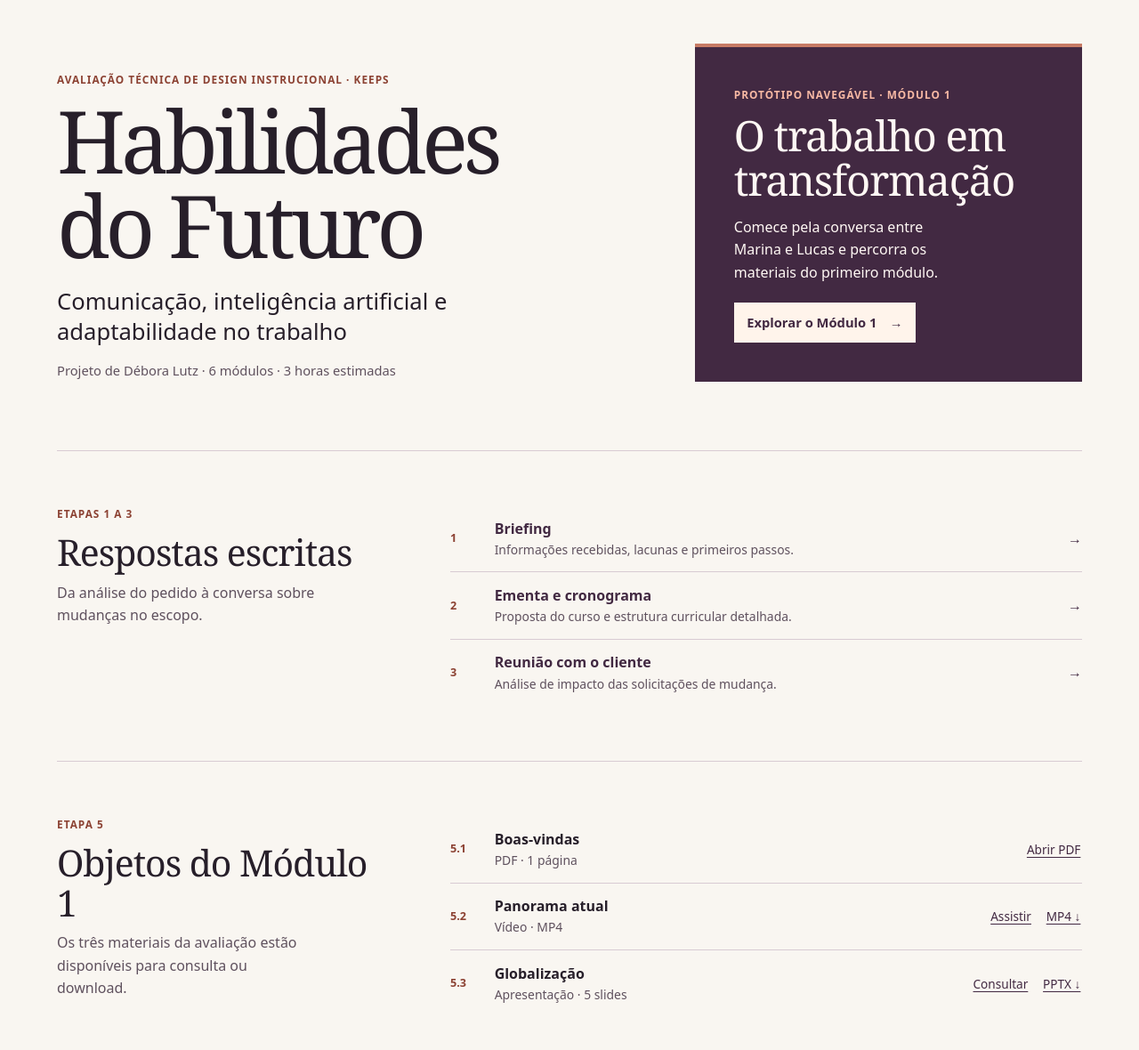
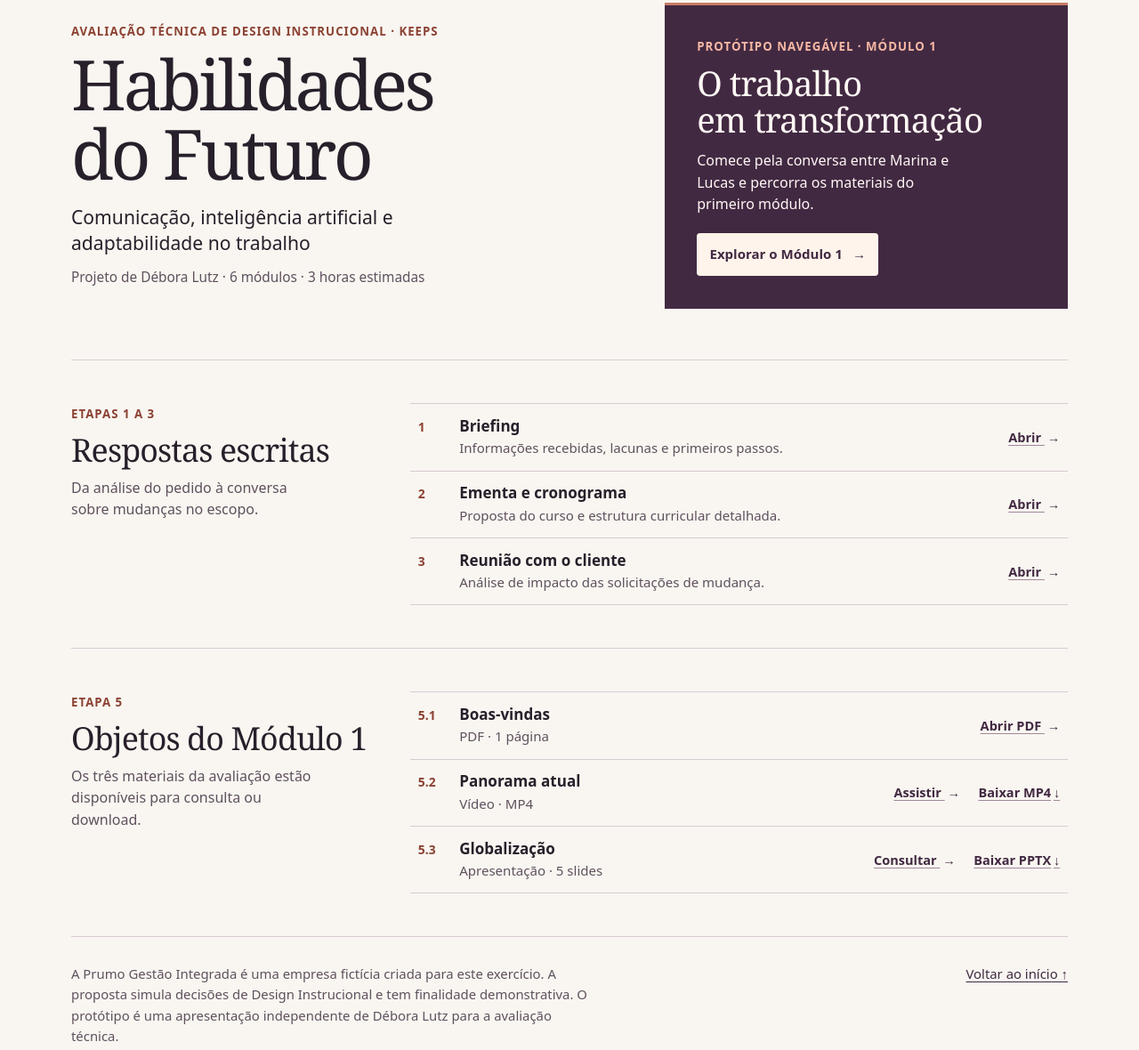
Before and after one commit to deboralutz/keeps-teste-di-2026, a plain HTML site: page site/index.html in a window 1280 px wide. Shown: the part 130-1310 px from the top of the page at 89% size. Drawn offline with Linux system fonts and the light colour scheme.

Commit message:
Refina a direção de arte do manifesto de entrega

```diff
--- a/site/assets/entrega.css
+++ b/site/assets/entrega.css
@@ -26,35 +26,144 @@ main:focus { outline: none; }
 .top .signature { font-weight: 750; text-decoration: none; }
 .top nav a { font-size: .92rem; }
 
-.hero { display: grid; grid-template-columns: minmax(0, 1.5fr) minmax(0, 1fr); align-items: end; gap: clamp(1.75rem, 5vw, 5rem); padding-block: clamp(3.1rem, 8.5vw, 7.4rem) clamp(2.5rem, 6vw, 5.2rem); }
-.eyebrow { margin: 0 0 .7rem; color: var(--accent); font-size: .74rem; font-weight: 750; letter-spacing: .085em; text-transform: uppercase; }
-.hero h1, .hero h2, .collection h2, .reading h1, .reading h2 { font-family: Georgia, serif; font-weight: 500; }
-.hero h1 { margin: 0; font-size: clamp(2.8rem, 7.6vw, 7rem); line-height: .98; letter-spacing: -.055em; }
-.subtitle { font-size: clamp(1.15rem, 2vw, 1.6rem); line-height: 1.36; max-width: 30rem; margin: 1.3rem 0 .9rem; }
-.byline { margin: 0; color: var(--muted); font-size: .92rem; }
-.feature { border-top: 4px solid #c77b65; background: var(--plum); color: #fff8f4; padding: clamp(1.35rem, 3.5vw, 2.75rem); }
+.manifesto {
+  --page-gutter: clamp(1.2rem, 4.5vw, 4.5rem);
+  --column-gap: clamp(.75rem, 1.8vw, 1.6rem);
+  --row-hover: #f2ebe5;
+}
+.manifesto .inner {
+  width: min(calc(100% - 2 * var(--page-gutter)), 70rem);
+}
+.manifesto .top { min-height: 4.5rem; gap: .2rem 1.2rem; padding-block: .55rem; }
+.manifesto .top nav { gap: .15rem clamp(.55rem, 1.6vw, 1.35rem); }
+.manifesto .top a { display: inline-flex; align-items: center; min-height: 44px; }
+.manifesto .top nav a { font-size: .94rem; text-decoration-color: #9d8194; }
+.manifesto .top nav a:hover { color: var(--accent); text-decoration-color: currentColor; }
+
+.manifesto-grid {
+  display: grid;
+  grid-template-columns: repeat(12, minmax(0, 1fr));
+  column-gap: var(--column-gap);
+}
+.hero {
+  align-items: center;
+  padding-block: clamp(2.55rem, 4.8vw, 4.4rem) clamp(2.55rem, 4.5vw, 4rem);
+}
+.hero-copy { grid-column: span 7; }
+.eyebrow {
+  margin: 0 0 .7rem;
+  color: var(--accent);
+  font-size: .83rem;
+  font-weight: 750;
+  letter-spacing: .075em;
+  line-height: 1.45;
+  text-transform: uppercase;
+}
+.hero .eyebrow { text-wrap: balance; }
+.hero h1, .hero h2, .collection h2 { font-family: Georgia, serif; font-weight: 500; }
+.hero h1 { margin: 0; font-size: clamp(2.65rem, 6.1vw, 5.6rem); line-height: .99; letter-spacing: -.045em; }
+.subtitle { max-width: 27rem; margin: 1.1rem 0 .8rem; font-size: clamp(1.12rem, 1.65vw, 1.48rem); line-height: 1.38; }
+.byline { margin: 0; color: var(--muted); font-size: .96rem; }
+.feature {
+  grid-column: span 5;
+  padding: clamp(1.35rem, 2.85vw, 2.4rem);
+  border-top: 3px solid #c77b65;
+  background: var(--plum);
+  color: #fff8f4;
+}
 .feature .eyebrow { color: #f8b9a4; }
-.feature h2 { font-size: clamp(1.85rem, 3.7vw, 3.1rem); line-height: 1.06; margin: .7rem 0; letter-spacing: -.028em; }
-.feature p:not(.eyebrow) { max-width: 29ch; }
+.feature h2 {
+  max-width: 17ch;
+  margin: .65rem 0 .8rem;
+  font-size: clamp(1.75rem, 3vw, 2.65rem);
+  letter-spacing: -.025em;
+  line-height: 1.07;
+  text-wrap: balance;
+}
+.feature p:not(.eyebrow) { max-width: 33ch; margin: 0 0 1.3rem; line-height: 1.52; }
 .feature :focus-visible { outline-color: #ffc5a8; }
-.action { display: inline-flex; align-items: center; gap: .9rem; color: var(--plum); background: #fff4eb; padding: .68rem .9rem; font-size: .92rem; font-weight: 720; margin-top: .3rem; text-decoration: none; }
-.action:hover { text-decoration: underline; }
+.action {
+  display: inline-flex;
+  min-height: 48px;
+  align-items: center;
+  justify-content: space-between;
+  gap: .7rem;
+  padding: .57rem .83rem;
+  border: 1px solid #fff4eb;
+  border-radius: .2rem;
+  background: #fff4eb;
+  color: var(--plum);
+  font-size: .94rem;
+  font-weight: 720;
+  text-decoration: none;
+}
+.action:hover { background: white; text-decoration: underline; }
+.action:active { background: #eed9ce; }
 
-.collection { display: grid; grid-template-columns: minmax(0, .82fr) minmax(0, 1.54fr); gap: .6rem clamp(1.5rem, 5vw, 5rem); border-top: 1px solid var(--line); padding-block: clamp(1.7rem, 4.8vw, 3.9rem); }
-.collection h2 { font-size: clamp(1.8rem, 3.2vw, 2.75rem); line-height: 1.09; margin: 0; letter-spacing: -.025em; }
-.collection > div p:not(.eyebrow) { margin: .7rem 0; max-width: 32ch; color: var(--muted); }
-.entries { list-style: none; margin: 0; padding: 0; }
-.entries li + li { border-top: 1px solid var(--line); }
-.entries li > a, .object-row { display: grid; grid-template-columns: 2.25rem minmax(0, 1fr); grid-auto-flow: column; grid-auto-columns: auto; align-items: center; gap: .35rem .85rem; padding-block: .85rem; }
-.entries li > a { text-decoration: none; }
-.entries li > a:hover strong { text-decoration: underline; }
+.collection {
+  align-items: start;
+  border-top: 1px solid var(--line);
+  padding-block: clamp(1.85rem, 3.75vw, 3.35rem);
+  scroll-margin-top: 1rem;
+}
+.collection-intro { grid-column: span 4; padding-top: .15rem; }
+.collection h2 {
+  margin: 0;
+  font-size: clamp(1.78rem, 2.8vw, 2.55rem);
+  line-height: 1.1;
+  letter-spacing: -.025em;
+  text-wrap: balance;
+}
+.keep-together { white-space: nowrap; }
+.collection-intro > p:not(.eyebrow) { max-width: 30ch; margin: .65rem 0 0; color: var(--muted); line-height: 1.52; }
+.entries { grid-column: span 8; list-style: none; margin: 0; padding: 0; border-top: 1px solid var(--line); }
+.entries > li { border-bottom: 1px solid var(--line); }
+.document-link {
+  display: grid;
+  grid-template-columns: 2rem minmax(0, 1fr) max-content;
+  column-gap: clamp(.5rem, 1.2vw, .9rem);
+  min-height: 4.65rem;
+  align-items: baseline;
+  align-content: center;
+  padding: .73rem .55rem;
+  color: var(--ink);
+  text-decoration: none;
+}
+.document-link:focus-visible, .download-link:focus-visible { outline-offset: -3px; }
+.document-link:is(:hover, :focus-visible), .download-link:is(:hover, :focus-visible) { background: var(--row-hover); }
 .entries strong, .entries small { display: block; }
-.entries small { color: var(--muted); font-size: .87rem; }
-.item-number { font-size: .79rem; color: var(--accent); font-weight: 750; }
-.object-row a { font-size: .85rem; padding: .3rem .1rem; white-space: nowrap; }
-.footer { padding-block: 1.4rem 2.5rem; border-top: 1px solid var(--line); color: var(--muted); font-size: .91rem; }
-.footer p { max-width: 69ch; }
+.entries strong { font-size: 1.065rem; font-weight: 730; line-height: 1.27; }
+.entries small { margin-top: .23rem; color: var(--muted); font-size: .94rem; line-height: 1.43; }
+.item-number { color: var(--accent); font-size: .87rem; font-variant-numeric: tabular-nums; font-weight: 750; }
+.document-action, .download-link { color: var(--plum); font-size: .91rem; font-weight: 690; text-underline-offset: .22em; white-space: nowrap; }
+.document-action { align-self: center; text-decoration: underline; text-decoration-color: #a3879a; }
+.document-action span, .download-link span { display: inline-block; margin-inline-start: .17rem; }
+.document-link:is(:hover, :focus-visible) .document-action, .download-link:is(:hover, :focus-visible) { text-decoration-color: currentColor; }
+.object-row { display: grid; grid-template-columns: minmax(0, 1fr) auto; align-items: stretch; }
+.download-link {
+  display: inline-flex;
+  align-items: center;
+  min-height: 44px;
+  align-self: center;
+  margin-inline-start: .18rem;
+  padding: .35rem .55rem;
+  text-decoration-color: #a3879a;
+}
+.footer {
+  display: flex;
+  flex-wrap: wrap;
+  justify-content: space-between;
+  align-items: baseline;
+  gap: .25rem 1.5rem;
+  padding-block: 1.2rem 2.2rem;
+  border-top: 1px solid var(--line);
+  color: var(--muted);
+  font-size: .93rem;
+}
+.footer p { max-width: 70ch; margin: 0; }
+.footer a { display: inline-flex; align-items: center; min-height: 44px; }
 
+.reading h1, .reading h2 { font-family: Georgia, serif; font-weight: 500; }
 .reading { max-width: 52rem; padding-block: 2.5rem 3.75rem; overflow-wrap: anywhere; }
 .reading h1 { font-size: clamp(2.2rem, 5.2vw, 4.45rem); line-height: 1.04; margin: .75rem 0 1.4rem; letter-spacing: -.035em; }
 .reading h2 { font-size: clamp(1.58rem, 3vw, 2.25rem); line-height: 1.17; margin: 2.2rem 0 .8rem; }
@@ -140,14 +249,23 @@ main:focus { outline: none; }
   .reading .curriculum-table tbody td { border-top: 0; }
 }
 
-@media (max-width: 46rem) {
-  .hero, .collection { grid-template-columns: minmax(0, 1fr); }
-  .hero { align-items: start; }
-  .feature p:not(.eyebrow) { max-width: 43ch; }
+@media (max-width: 45rem) {
+  .manifesto-grid { grid-template-columns: minmax(0, 1fr); }
+  .hero-copy, .feature, .collection-intro, .entries { grid-column: auto; }
+  .hero { row-gap: 1.6rem; padding-block: 2.3rem 2.4rem; }
+  .hero h1 { font-size: clamp(2.65rem, 10.7vw, 4.3rem); }
+  .feature h2 { max-width: 20ch; }
+  .feature p:not(.eyebrow) { max-width: 39ch; }
+  .collection { row-gap: .95rem; }
+  .collection-intro { padding-top: 0; }
+  .collection-intro > p:not(.eyebrow) { max-width: 40ch; }
 }
-@media (max-width: 28rem) {
-  .object-row { grid-template-columns: 2rem minmax(0, 1fr) auto; grid-auto-flow: row; grid-template-rows: auto auto; }
-  .object-row .item-number { grid-row: span 2; align-self: start; padding-top: .2rem; }
-  .object-row > span:nth-child(2) { grid-column: 2 / -1; }
-  .object-row a { justify-self: start; }
+
+@media (max-width: 29rem) {
+  .byline-separator { display: none; }
+  .byline-curriculum { display: block; }
+  .document-link { grid-template-columns: 1.7rem minmax(0, 1fr) max-content; padding-inline: .3rem; }
+  .object-row .document-link { grid-template-columns: 1.7rem minmax(0, 1fr); row-gap: .12rem; padding-block: .65rem .3rem; }
+  .object-row .document-action { grid-column: 2; display: flex; align-items: center; min-height: 44px; }
+  .object-row .download-link { align-self: end; margin-bottom: .3rem; padding-inline: .35rem; }
 }
--- a/site/index.html
+++ b/site/index.html
@@ -7,7 +7,7 @@
   <title>Habilidades do Futuro | Entrega de Débora Lutz</title>
   <link rel="stylesheet" href="./assets/entrega.css">
 </head>
-<body>
+<body class="manifesto">
   <a class="skip-link" href="#conteudo">Ir para o conteúdo</a>
   <header class="top inner">
     <a class="signature" href="./">Débora Lutz</a>
@@ -18,46 +18,82 @@
     </nav>
   </header>
   <main id="conteudo" tabindex="-1">
-    <section class="hero inner" aria-labelledby="titulo">
+    <section class="hero inner manifesto-grid" aria-labelledby="titulo">
       <div class="hero-copy">
-        <p class="eyebrow">Avaliação técnica de Design Instrucional · Keeps</p>
+        <p class="eyebrow">Avaliação técnica de Design Instrucional <span class="keep-together">· Keeps</span></p>
         <h1 id="titulo">Habilidades<br>do Futuro</h1>
         <p class="subtitle">Comunicação, inteligência artificial e adaptabilidade no trabalho</p>
-        <p class="byline">Projeto de Débora Lutz <span aria-hidden="true">·</span> 6 módulos · 3 horas estimadas</p>
+        <p class="byline">Projeto de Débora Lutz <span class="byline-separator" aria-hidden="true">·</span> <span class="byline-curriculum">6 módulos · 3 horas estimadas</span></p>
       </div>
       <div class="feature">
-        <p class="eyebrow">Protótipo navegável · Módulo 1</p>
+        <p class="eyebrow">Protótipo navegável <span class="keep-together">· Módulo 1</span></p>
         <h2>O trabalho em transformação</h2>
         <p>Comece pela conversa entre Marina e Lucas e percorra os materiais do primeiro módulo.</p>
         <a class="action" href="./curso/">Explorar o Módulo 1 <span aria-hidden="true">→</span></a>
       </div>
     </section>
 
-    <section id="respostas" class="collection inner" aria-labelledby="titulo-respostas">
-      <div>
+    <section id="respostas" class="collection inner manifesto-grid" aria-labelledby="titulo-respostas">
+      <div class="collection-intro">
         <p class="eyebrow">Etapas 1 a 3</p>
         <h2 id="titulo-respostas">Respostas escritas</h2>
         <p>Da análise do pedido à conversa sobre mudanças no escopo.</p>
       </div>
-      <ol class="entries">
-        <li><a href="./respostas/briefing/"><span class="item-number">1</span><span><strong>Briefing</strong><small>Informações recebidas, lacunas e primeiros passos.</small></span><span aria-hidden="true">→</span></a></li>
-        <li><a href="./respostas/ementa/"><span class="item-number">2</span><span><strong>Ementa e cronograma</strong><small>Proposta do curso e estrutura curricular detalhada.</small></span><span aria-hidden="true">→</span></a></li>
-        <li><a href="./respostas/reuniao/"><span class="item-number">3</span><span><strong>Reunião com o cliente</strong><small>Análise de impacto das solicitações de mudança.</small></span><span aria-hidden="true">→</span></a></li>
+      <ol class="entries" role="list">
+        <li>
+          <a class="document-link" href="./respostas/briefing/">
+            <span class="item-number">1</span>
+            <span><strong>Briefing</strong><small>Informações recebidas, lacunas e primeiros passos.</small></span>
+            <span class="document-action">Abrir <span aria-hidden="true">→</span></span>
+          </a>
+        </li>
+        <li>
+          <a class="document-link" href="./respostas/ementa/">
+            <span class="item-number">2</span>
+            <span><strong>Ementa e cronograma</strong><small>Proposta do curso e estrutura curricular detalhada.</small></span>
+            <span class="document-action">Abrir <span aria-hidden="true">→</span></span>
+          </a>
+        </li>
+        <li>
+          <a class="document-link" href="./respostas/reuniao/">
+            <span class="item-number">3</span>
+            <span><strong>Reunião com o cliente</strong><small>Análise de impacto das solicitações de mudança.</small></span>
+            <span class="document-action">Abrir <span aria-hidden="true">→</span></span>
+          </a>
+        </li>
       </ol>
     </section>
 
-    <section id="objetos" class="collection inner" aria-labelledby="titulo-objetos">
-      <div>
+    <section id="objetos" class="collection inner manifesto-grid" aria-labelledby="titulo-objetos">
+      <div class="collection-intro">
         <p class="eyebrow">Etapa 5</p>
-        <h2 id="titulo-objetos">Objetos do Módulo 1</h2>
+        <h2 id="titulo-objetos">Objetos do <span class="keep-together">Módulo 1</span></h2>
         <p>Os três materiais da avaliação estão disponíveis para consulta ou download.</p>
       </div>
-      <ul class="entries objects">
-        <li>
-          <div class="object-row"><span class="item-number">5.1</span><span><strong>Boas-vindas</strong><small>PDF · 1 página</small></span><a href="./midia/05.1-boas-vindas-habilidades-do-futuro.pdf" aria-label="Abrir Boas-vindas (PDF)">Abrir PDF</a></div>
+      <ul class="entries" role="list">
+        <li class="object-row">
+          <a class="document-link" href="./midia/05.1-boas-vindas-habilidades-do-futuro.pdf" aria-label="Abrir PDF de Boas-vindas">
+            <span class="item-number">5.1</span>
+            <span><strong>Boas-vindas</strong><small>PDF · 1 página</small></span>
+            <span class="document-action">Abrir PDF <span aria-hidden="true">→</span></span>
+          </a>
         </li>
-        <li><div class="object-row"><span class="item-number">5.2</span><span><strong>Panorama atual</strong><small>Vídeo · MP4</small></span><a href="./curso/panorama/" aria-label="Assistir ao vídeo Panorama atual">Assistir</a><a href="./midia/05.2-video-panorama-atual.mp4" download aria-label="Baixar Panorama atual (MP4)">MP4 ↓</a></div></li>
-        <li><div class="object-row"><span class="item-number">5.3</span><span><strong>Globalização</strong><small>Apresentação · 5 slides</small></span><a href="./curso/globalizacao/" aria-label="Consultar a apresentação Globalização">Consultar</a><a href="./midia/05.3-globalizacao-habilidades-do-futuro.pptx" download aria-label="Baixar Globalização (PPTX)">PPTX ↓</a></div></li>
+        <li class="object-row">
+          <a class="document-link" href="./curso/panorama/" aria-label="Assistir ao vídeo Panorama atual">
+            <span class="item-number">5.2</span>
+            <span><strong>Panorama atual</strong><small>Vídeo · MP4</small></span>
+            <span class="document-action">Assistir <span aria-hidden="true">→</span></span>
+          </a>
+          <a class="download-link" href="./midia/05.2-video-panorama-atual.mp4" download aria-label="Baixar MP4 de Panorama atual">Baixar MP4 <span aria-hidden="true">↓</span></a>
+        </li>
+        <li class="object-row">
+          <a class="document-link" href="./curso/globalizacao/" aria-label="Consultar a apresentação Globalização">
+            <span class="item-number">5.3</span>
+            <span><strong>Globalização</strong><small>Apresentação · 5 slides</small></span>
+            <span class="document-action">Consultar <span aria-hidden="true">→</span></span>
+          </a>
+          <a class="download-link" href="./midia/05.3-globalizacao-habilidades-do-futuro.pptx" download aria-label="Baixar PPTX de Globalização">Baixar PPTX <span aria-hidden="true">↓</span></a>
+        </li>
       </ul>
     </section>
   </main>
```
